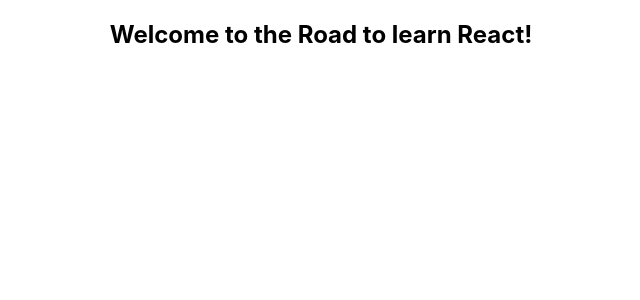
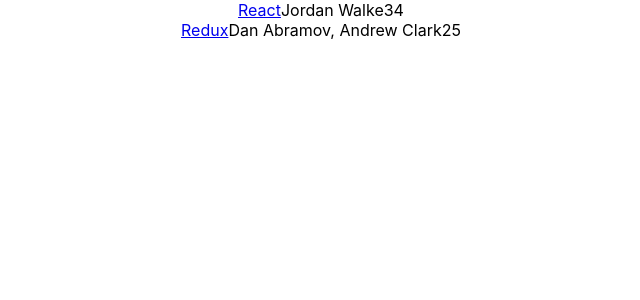
Before and after one commit to jthommiller/AztianPahola-Pullrepo, a React (Create React App) app: page / in a window 1280 px wide. Shown: the top 300 px of the page, without its empty margins (319-959 px from the left). Built offline with nearby package versions, Linux system fonts and the light colour scheme.

Commit message:
Added list to be displayed through use of the lists map function, being converted into HTML elements

```diff
--- a/src/App.js
+++ b/src/App.js
@@ -1,12 +1,42 @@
 import React from 'react';
 import logo from './logo.svg';
 import './App.css';
+
+const list = [
+  {
+    title:'React',
+    url: 'https://reactjs.org',
+    author: 'Jordan Walke',
+    num_comments: 3,
+    points: 4,
+    objectID: 0,
+  },
+  {
+    title: 'Redux',
+    url: 'https://redux.js.org/',
+    author: 'Dan Abramov, Andrew Clark',
+    num_comments: 2,
+    points: 5,
+    objectID: 1,
+  },
+];
 
 function App() {
   const helloWorld = 'Welcome to the Road to learn React!';
   return (
     <div className="App">
-      <h2>{helloWorld}</h2>
+      {list.map(function(item){
+        return (
+        <div key={item.objectID}>
+          <span>
+          <a href={item.url}>{item.title}</a>
+          </span>
+          <span>{item.author}</span>
+          <span>{item.num_comments}</span>
+          <span>{item.points}</span>
+          </div>
+        );
+      })}
     </div>
   );
 }
```
